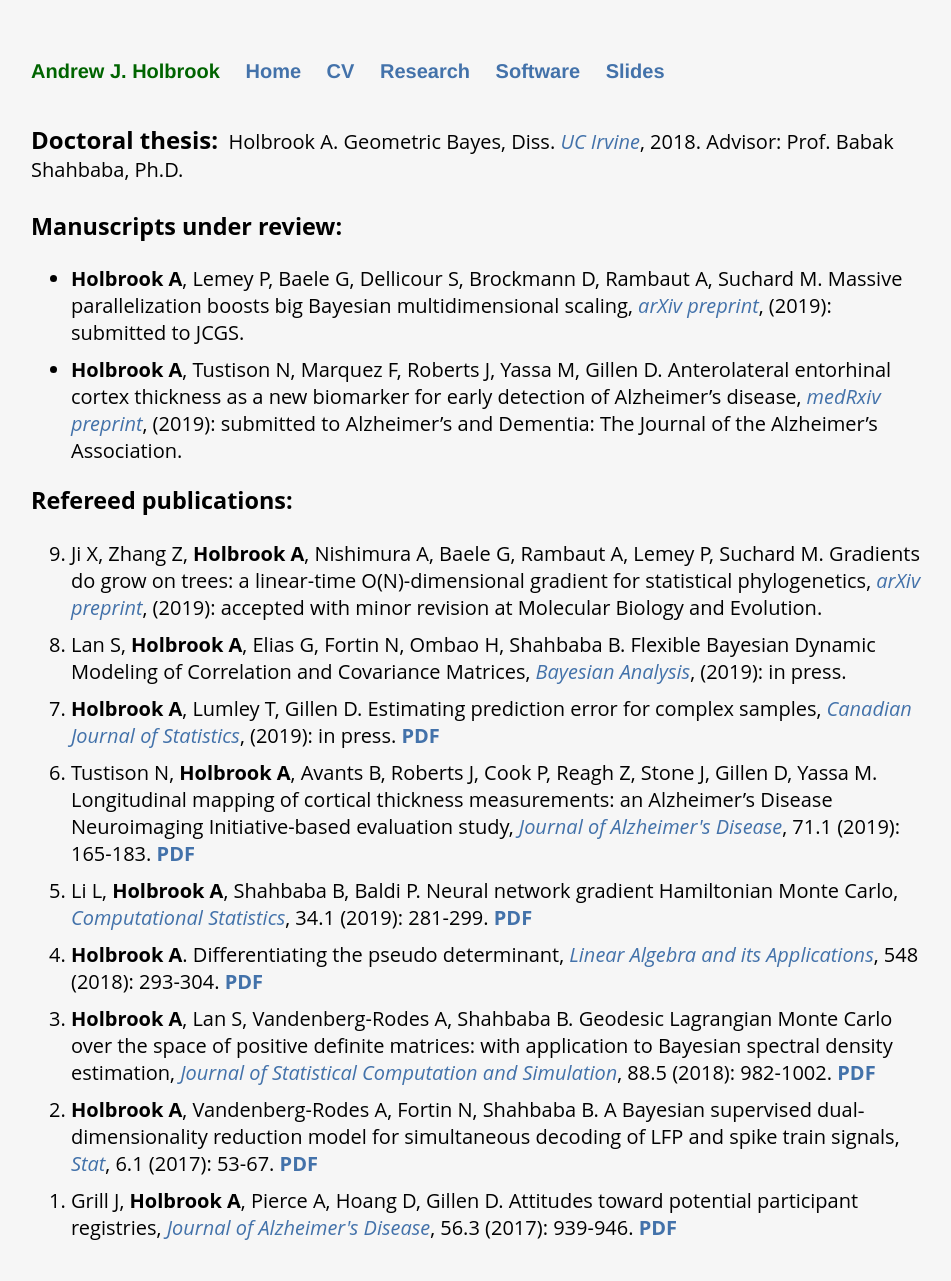
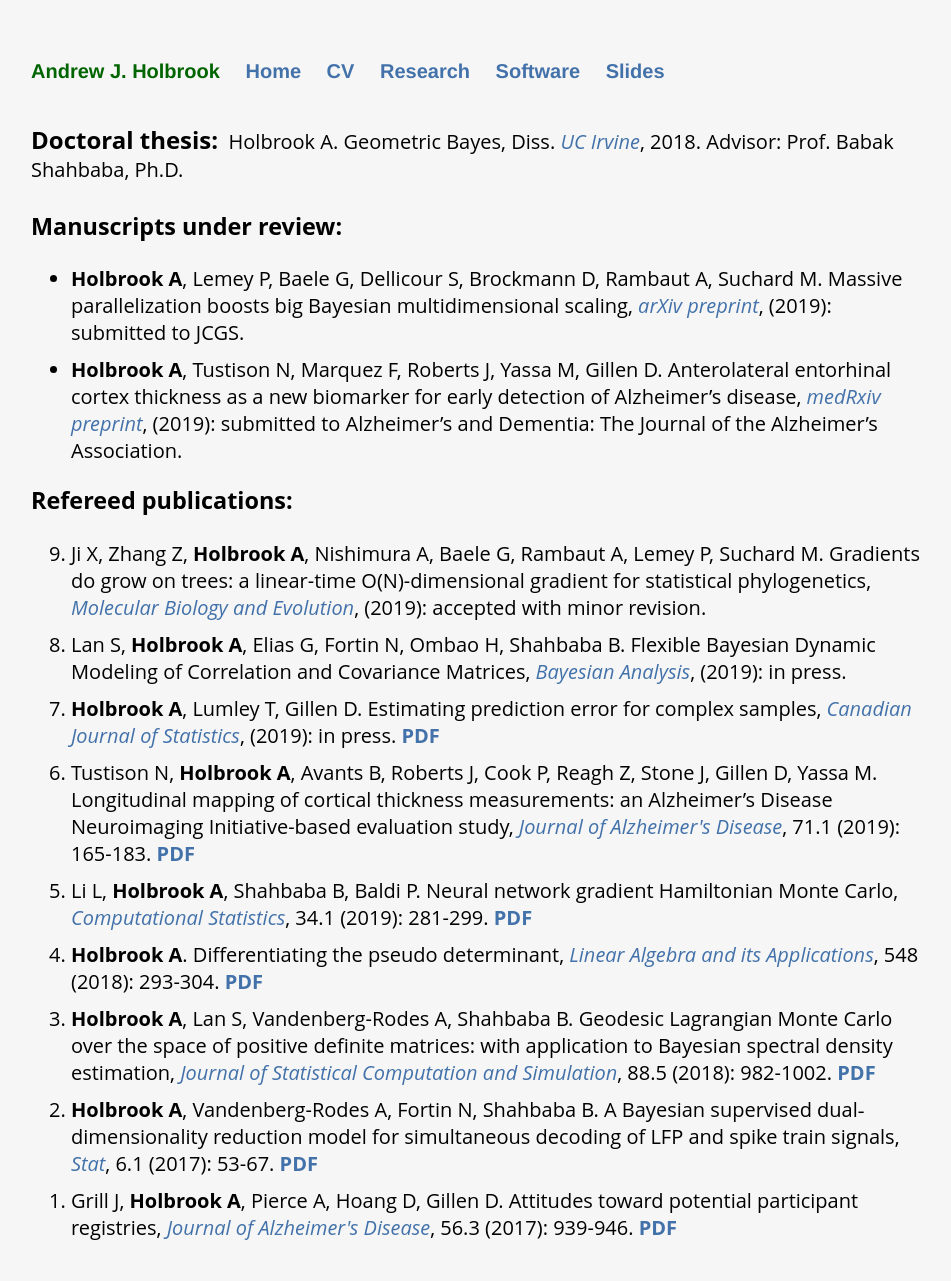
Before and after one commit to andrewjholbrook/andrewjholbrook.github.io, a Jekyll site: the page built from research.html, in a window 1280 px wide. Shown: the whole page, without its empty margins (161-1112 px from the left). Built offline with Jekyll 4.4.1, drawn with Linux system fonts in a browser that asks for light colours; a style sheet for code colours, icons or effects is not loaded.

Commit message:
Update research.html

```diff
--- a/research.html
+++ b/research.html
@@ -18,7 +18,7 @@
   <h3>Refereed publications:</h3>
 
   <ol id="pubs" reversed>
-                <li> Ji X, Zhang Z, <b>Holbrook A</b>, Nishimura A, Baele G, Rambaut A, Lemey P, Suchard M. Gradients do grow on trees: a linear-time O(N)-dimensional gradient for statistical phylogenetics, <i><a href="https://arxiv.org/abs/1905.12146" target="_blank">arXiv preprint</a></i>, (2019): accepted with minor revision at Molecular Biology and Evolution.
+                <li> Ji X, Zhang Z, <b>Holbrook A</b>, Nishimura A, Baele G, Rambaut A, Lemey P, Suchard M. Gradients do grow on trees: a linear-time O(N)-dimensional gradient for statistical phylogenetics, <i><a href="https://arxiv.org/abs/1905.12146" target="_blank">Molecular Biology and Evolution</a></i>, (2019): accepted with minor revision.
     <li> Lan S, <b>Holbrook A</b>, Elias G, Fortin N, Ombao H, Shahbaba B. Flexible Bayesian Dynamic Modeling of Correlation and Covariance Matrices, <i><a href="https://projecteuclid.org/euclid.ba/1572858051" target="_blank">Bayesian Analysis</a></i>, (2019): in press.
     <li> <b>Holbrook A</b>, Lumley T, Gillen D. Estimating prediction error for complex samples, <i><a href="https://doi.org/10.1002/cjs.11527" target="_blank">Canadian Journal of Statistics</a></i>, (2019): in press. <a href="papers/HTE.pdf" target="_blank"><b>PDF</b></a>
         <li> Tustison N, <b>Holbrook A</b>, Avants B, Roberts J, Cook P, Reagh Z, Stone J, Gillen D, Yassa M. Longitudinal mapping of cortical thickness measurements: an Alzheimer’s Disease Neuroimaging Initiative-based evaluation study, <i><a href="https://content.iospress.com/articles/journal-of-alzheimers-disease/jad190283" target="_blank">Journal of Alzheimer's Disease</a></i>, 71.1 (2019): 165-183. <a href="papers/tustison.pdf" target="_blank"><b>PDF</b></a>
```
